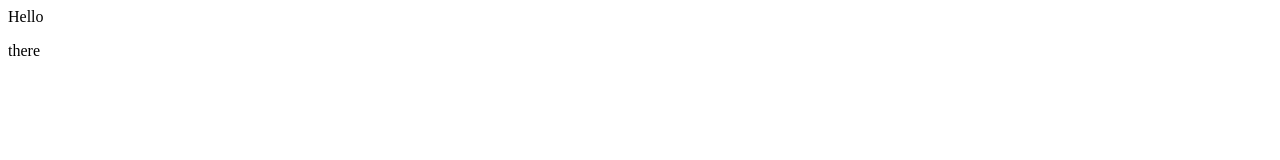
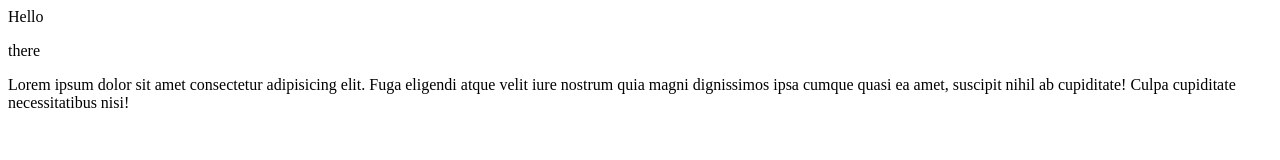
Before and after one commit to sonht288/Demo, a plain HTML site: page index.html in a window 1280 px wide. Drawn offline with Linux system fonts and the light colour scheme.

Commit message:
testConflict

```diff
--- a/index.html
+++ b/index.html
@@ -1,2 +1,3 @@
 <div>Hello</div>
 <p>there</p>
+<p>Lorem ipsum dolor sit amet consectetur adipisicing elit. Fuga eligendi atque velit iure nostrum quia magni dignissimos ipsa cumque quasi ea amet, suscipit nihil ab cupiditate! Culpa cupiditate necessitatibus nisi!</p>
```
